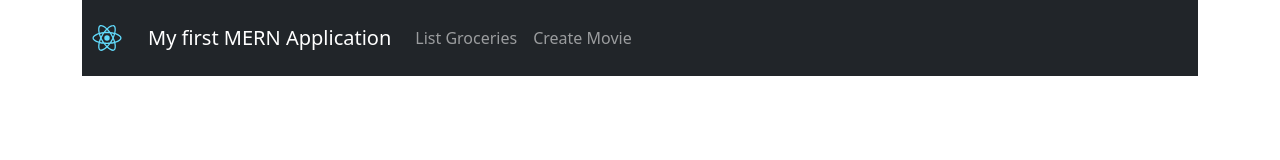
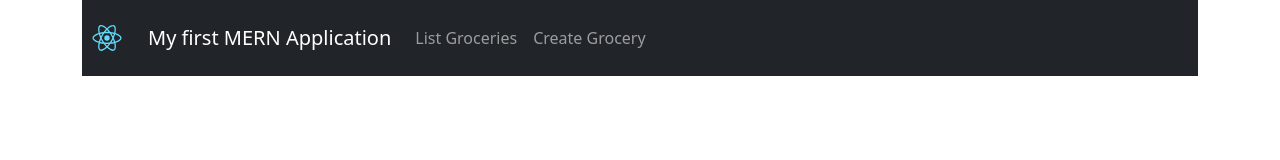
Before and after one commit to alhajee/crusty-client, a React (Create React App) app: page /groceries/list in a window 1280 px wide. Shown: the top 160 px of the page. Built offline with nearby package versions, Linux system fonts and the light colour scheme; no server answers.

Commit message:
fix texts in navigation links

```diff
--- a/src/components/Links.jsx
+++ b/src/components/Links.jsx
@@ -30,7 +30,7 @@ class Links extends Component {
                         </Item>
                         <Item>
                             <Link to="/groceries/create" className="nav-link">
-                                Create Movie
+                                Create Grocery
                             </Link>
                         </Item>
                     </List>
```
